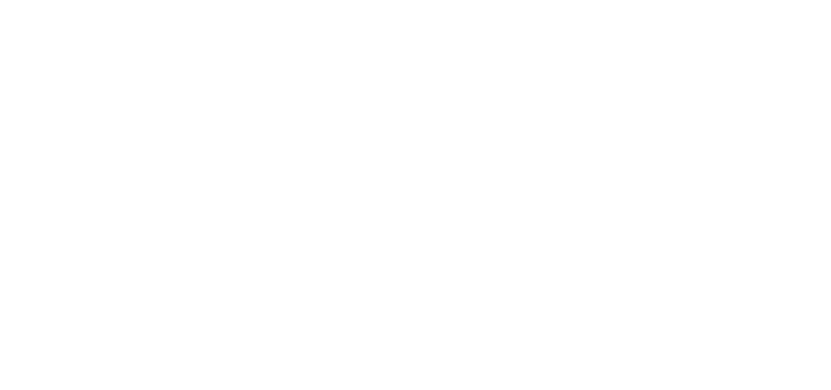
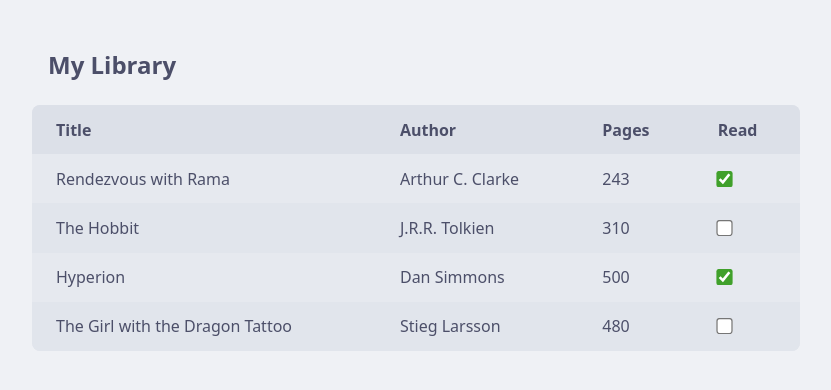
Before and after one commit to kosmik7/odin-library, a plain HTML site: page index.html in a window 1280 px wide. Shown: the whole page, without its empty margins (224-1055 px from the left). Drawn offline with Linux system fonts and the light colour scheme.

Commit message:
Display the library

```diff
--- a/index.html
+++ b/index.html
@@ -1,5 +1,6 @@
 <!DOCTYPE html>
 <html lang="en">
+
 <head>
     <meta charset="UTF-8">
     <meta name="viewport" content="width=device-width, initial-scale=1.0">
@@ -7,7 +8,24 @@
     <script src="script.js" defer></script>
     <title>Library</title>
 </head>
+
 <body>
+    <header>
+        <h1>My Library</h1>
+    </header>
+    <table id="bookTable">
+        <thead>
+            <tr>
+                <th scope="col">Title</th>
+                <th scope="col">Author</th>
+                <th scope="col">Pages</th>
+                <th scope="col">Read</th>
+            </tr>
+        </thead>
+        <tbody>
 
+        </tbody>
+    </table>
 </body>
+
 </html>
--- a/script.js
+++ b/script.js
@@ -0,0 +1,47 @@
+const myLibrary = [];
+const tableEl = document.getElementById('bookTable');
+const tbodyEl = tableEl.querySelector('tbody');
+
+function Book(title, author, pages, isRead) {
+    this.title = title,
+        this.author = author,
+        this.pages = pages
+    this.isRead = isRead
+}
+
+function addBookToLibrary(title, author, pages, isRead) {
+    const newBook = new Book(title, author, pages, isRead);
+    myLibrary.push(newBook);
+}
+
+function displayBooks() {
+    myLibrary.forEach((book) => {
+        let row = document.createElement("tr");
+
+        const titleCell = document.createElement("td");
+        titleCell.textContent = book.title;
+
+        const authorCell = document.createElement("td");
+        authorCell.textContent = book.author;
+
+        const pagesCell = document.createElement("td");
+        pagesCell.textContent = book.pages;
+
+        const readInput = document.createElement("input");
+        readInput.type = "checkbox";
+        readInput.checked = book.isRead;
+        const readCell = document.createElement("td");
+        readCell.appendChild(readInput)
+
+        row.append(titleCell, authorCell, pagesCell, readCell)
+        tbodyEl.appendChild(row);
+    })
+
+}
+
+addBookToLibrary("Rendezvous with Rama", "Arthur C. Clarke", 243, true);
+addBookToLibrary("The Hobbit", "J.R.R. Tolkien", 310, false);
+addBookToLibrary("Hyperion", "Dan Simmons", 500, true);
+addBookToLibrary("The Girl with the Dragon Tattoo", "Stieg Larsson", 480, false);
+
+displayBooks();
--- a/style.css
+++ b/style.css
@@ -86,3 +86,51 @@ th {
 }
 
 /*! minireset.css end */
+body {
+    padding: 0 1.5rem;
+    background-color: #eff1f5;
+    color: #4c4f69;
+    font-family: system-ui, -apple-system, BlinkMacSystemFont, 'Segoe UI', Roboto, Oxygen, Ubuntu, Cantarell, 'Open Sans', 'Helvetica Neue', sans-serif;
+}
+
+
+header {
+    display: flex;
+    width: min(100%, 48rem);
+    margin: 3rem auto 1.5rem;
+    padding: 0 1rem;
+    justify-content: space-between;
+    align-items: center;
+}
+
+header h1 {
+    font-size: 1.5rem;
+    font-weight: 600;
+}
+
+table {
+    width: min(100%, 48rem);
+    margin: auto;
+    background-color: #e6e9ef;
+    border-radius: .5rem;
+    overflow: hidden;
+}
+
+th,
+td {
+    padding: .85rem 1.5rem ;
+}
+
+thead > tr {
+    background-color: #dce0e8;
+    text-align: left;
+}
+
+tbody > tr:nth-of-type(even) {
+    background-color: #e1e5ec;
+}
+
+td > input[type="checkbox"] {
+    accent-color: #40a02b;
+    transform: scale(1.25) translateY(.03em);
+}
```
